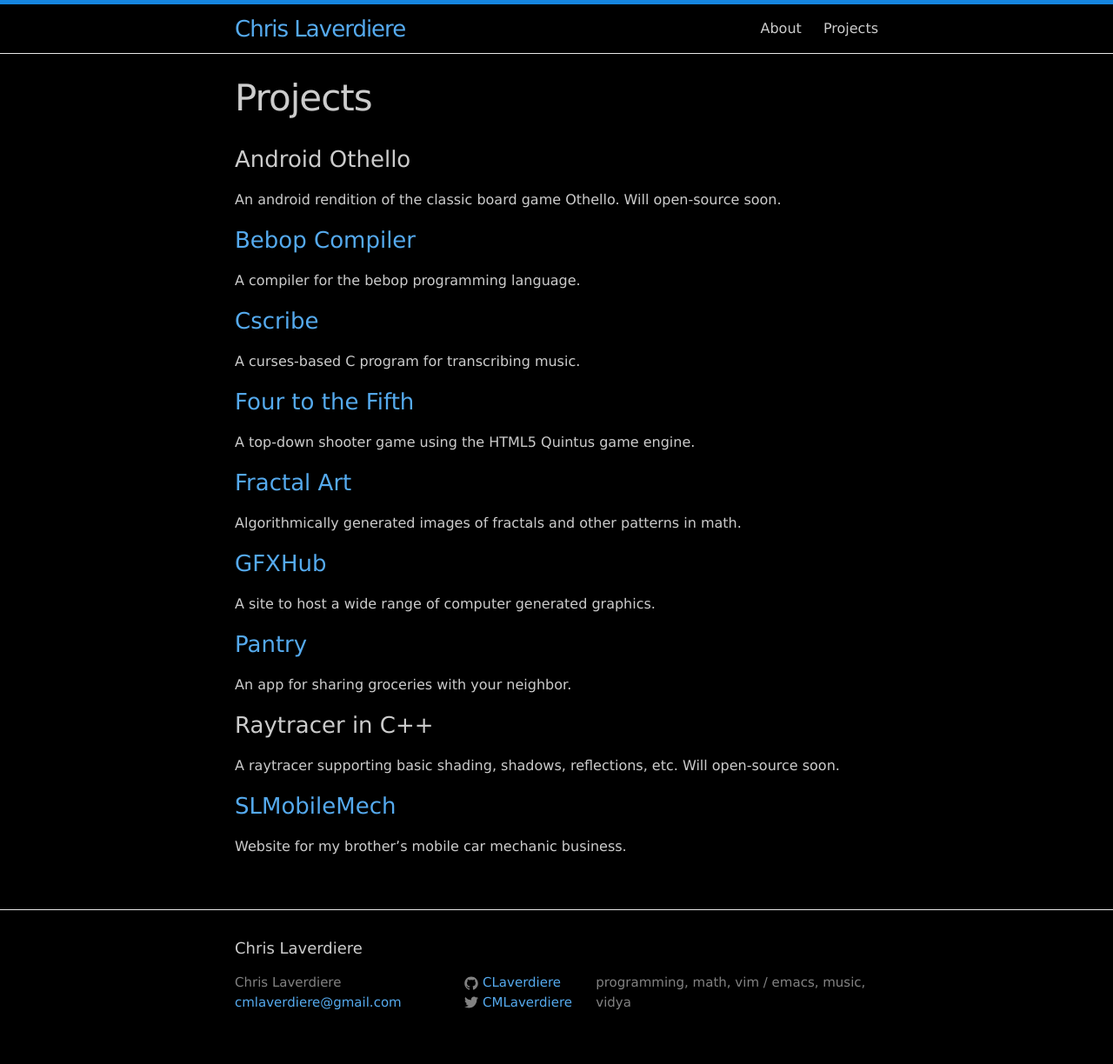
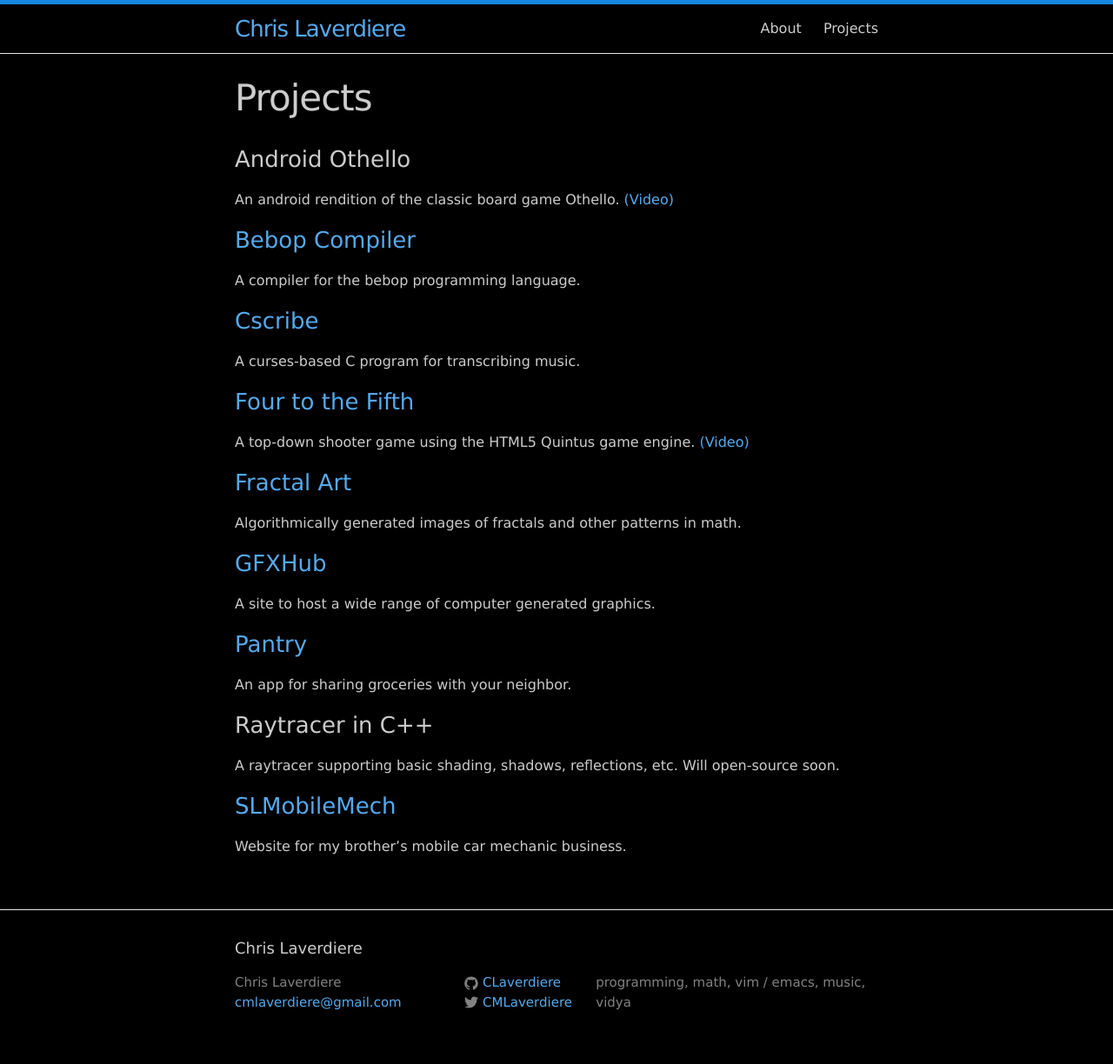
Before and after one commit to cmlaverdiere/CLaverdiere.github.io, a Jekyll site: the page built from projects.md, in a window 1280 px wide. Shown: the whole page at 87% size. Built offline with Jekyll 4.4.1, drawn with Linux system fonts in a browser that asks for light colours.

Commit message:
Update project links with videos

```diff
--- a/projects.md
+++ b/projects.md
@@ -6,7 +6,7 @@ permalink: /projects/
 
 ### Android Othello
 
-An android rendition of the classic board game Othello. Will open-source soon.
+An android rendition of the classic board game Othello. [(Video)](https://www.youtube.com/watch?v=cgYr_8iPR-I&feature=youtu.be)
 
 ### [Bebop Compiler](https://github.com/CLaverdiere/bebop)
 
@@ -18,7 +18,7 @@ A curses-based C program for transcribing music.
 
 ### [Four to the Fifth](http://userpages.umbc.edu/~chlaver1/Four-to-the-Fifth/game.html)
 
-A top-down shooter game using the HTML5 Quintus game engine.
+A top-down shooter game using the HTML5 Quintus game engine. [(Video)](https://www.youtube.com/watch?v=6s_N5K5lEe0)
 
 ### [Fractal Art](https://github.com/CLaverdiere/Fractals)
 
```
